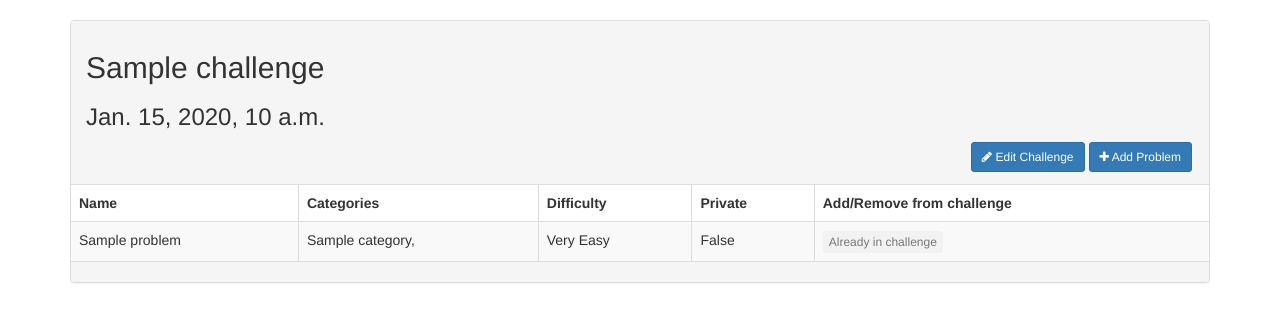
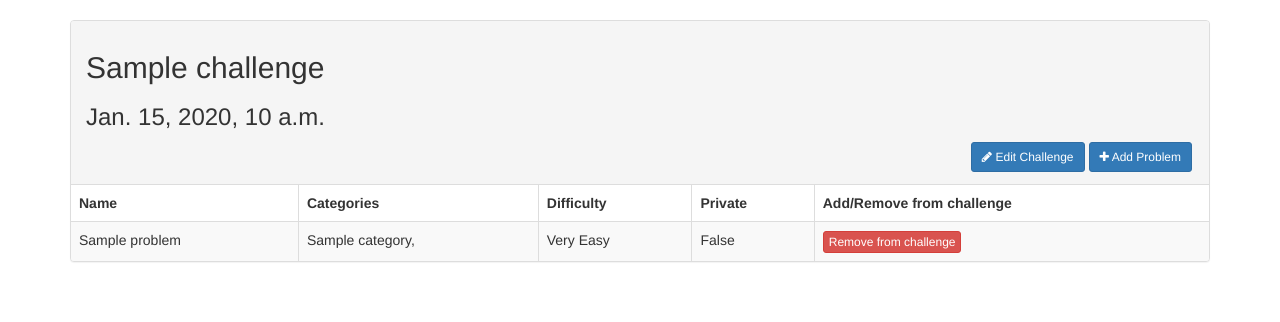
Before and after one commit to Hannarst/FindingProblems, a Django app: page /problems/challenges/1/ in a window 1280 px wide. Shown: the part 52-374 px from the top of the page. Run offline with Django 3.2, Linux system fonts and the light colour scheme; tables that the repository leaves empty hold one stand-in row (values such as "Sample post"); some libraries are stand-ins or nearby versions.

Commit message:
add remove from challenge

```diff
--- a/problems/templates/problems/edit_challenge_form.html
+++ b/problems/templates/problems/edit_challenge_form.html
@@ -5,5 +5,9 @@
 </form>
 {% endif %}
 {% else %}
-<button type="submit" class="btn btn-xs disabled">Already in challenge</button>
+{% if request.session.challenge_id %}
+<form method="post" action="{% url 'remove_from_challenge' challenge.id problem.id %}">{% csrf_token %}
+  <button type="submit" class="btn btn-xs btn-danger">Remove from challenge</button>
+</form>
 {% endif %}
+{% endif %}
--- a/problems/templates/problems/view_challenge.html
+++ b/problems/templates/problems/view_challenge.html
@@ -19,8 +19,6 @@
 {% with problems=challenge.problems.all %}
 {% include 'problems/problem_table.html' %}
 {% endwith %}
-<div class="panel-footer">
-</div>
 </div>
 
 {% endblock %}
--- a/problems/urls.py
+++ b/problems/urls.py
@@ -11,4 +11,6 @@ urlpatterns = [
     url(r'^challenges/?$', views.ChallengeIndex.as_view(), name="challenge_index"),
     url(r'^challenges/(?P<challenge_id>[0-9]+)/?$', views.ViewChallenge.as_view(), name="view_challenge"),
     url(r'^challenges/(?P<challenge_id>[0-9]+)/add/(?P<problem_id>[0-9]+)/?$', views.AddToChallenge.as_view(), name="add_to_challenge"),
+    url(r'^challenges/(?P<challenge_id>[0-9]+)/remove/(?P<problem_id>[0-9]+)/?$', views.RemoveFromChallenge.as_view(), name="remove_from_challenge"),
+
 ]
--- a/problems/views.py
+++ b/problems/views.py
@@ -189,3 +189,10 @@ class AddToChallenge(View):
         challenge.problems.add(Problem.objects.get(pk=problem_id))
         challenge.save()
         return redirect('index')
+
+class RemoveFromChallenge(View):
+    def post(self, request, challenge_id, problem_id):
+        challenge = Challenge.objects.get(pk=challenge_id)
+        challenge.problems.remove(Problem.objects.get(pk=problem_id))
+        challenge.save()
+        return redirect('index')
```
